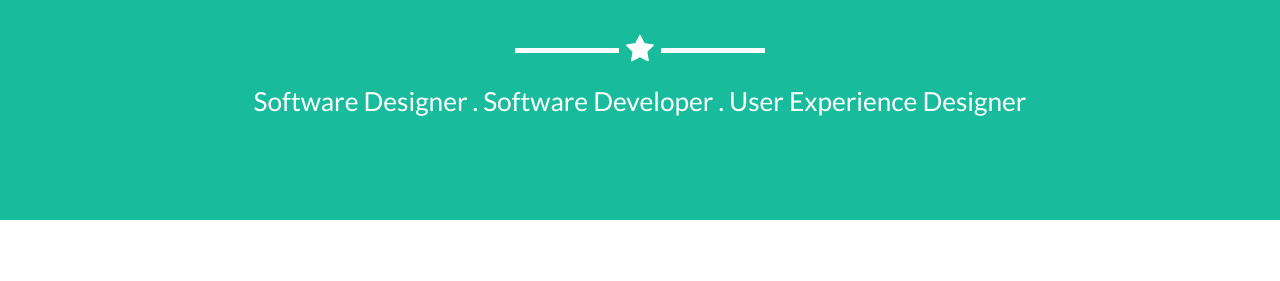
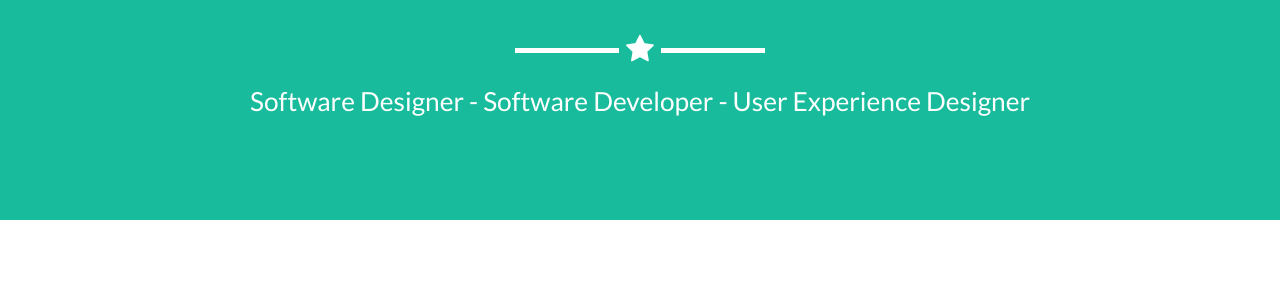
Before and after one commit to kaushikmahato/kaushikmahato.github.io, a Jekyll site: the page built from index.html, in a window 1280 px wide and 900 px high, scrolled down 380 px. Shown: the part 175-456 px from the top of the window. Built offline with Jekyll 4.4.1, drawn with Linux system fonts in a browser that asks for light colours.

Commit message:
minor change

```diff
--- a/_config.yml
+++ b/_config.yml
@@ -4,7 +4,7 @@ email: email@kaushik.gq
 url: https://kaushikmahato.github.io
 description: "Kaushik Mahato is Software Designer & Developer"
 keywords: "Kaushik, Designer, Developer"
-skills: "Software Designer . Software Developer . User Experience Designer"
+skills: "Software Designer - Software Developer - User Experience Designer"
 meta_author: Mahato Kaushik
 
 # Google webmaster tools
```
